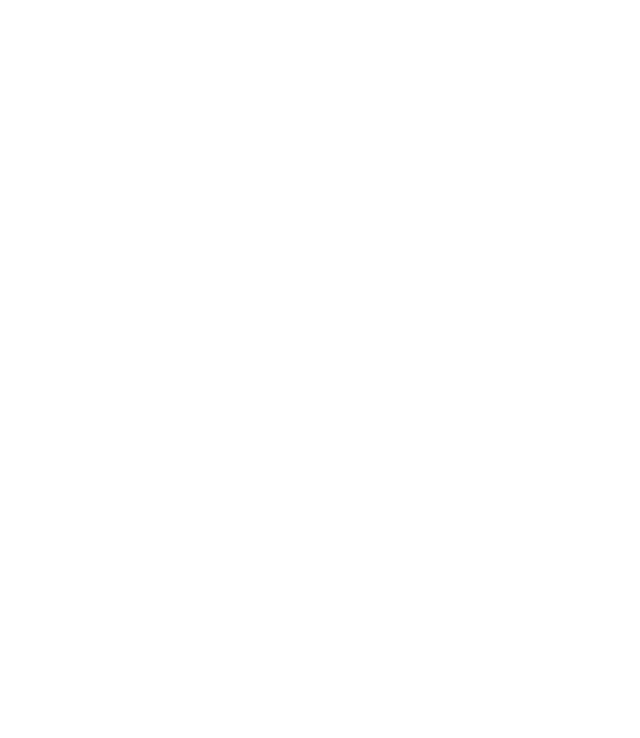
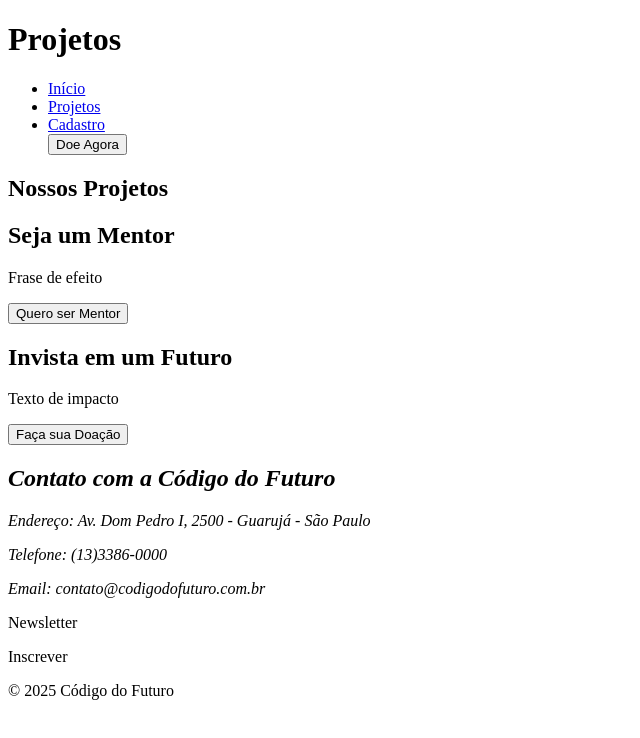
Before and after one commit to danfelixx11/Frontend-Faculdade, a plain HTML site: page projeto.html in a window 1280 px wide. Shown: the whole page, without its empty margins (0-640 px from the left). Drawn offline with Linux system fonts and the light colour scheme.

Commit message:
feat(structure): Cria a estrutura HTML semântica das páginas principais

```diff
--- a/projeto.html
+++ b/projeto.html
@@ -1,11 +1,54 @@
 <!DOCTYPE html>
 <html lang="pt-BR">
-<head>
-    <meta charset="UTF-8">
-    <meta name="viewport" content="width=device-width, initial-scale=1.0">
-    <title>Document</title>
-</head>
-<body>
-
-</body>
+  <head>
+    <meta charset="UTF-8" />
+    <meta name="viewport" content="width=device-width, initial-scale=1.0" />
+    <title>Projetos</title>
+  </head>
+  <body>
+    <header>
+      <h1>Projetos</h1>
+      <nav>
+        <ul>
+          <li><a href="index.html">Início</a></li>
+          <li><a href="projeto.html">Projetos</a></li>
+          <li><a href="cadastro.html">Cadastro</a></li>
+          <button href="#">Doe Agora</button>
+        </ul>
+      </nav>
+    </header>
+    <main>
+      <section>
+        <h2>Nossos Projetos</h2>
+        <div></div>
+        <div></div>
+        <div></div>
+      </section>
+      <section>
+        <h2>Seja um Mentor</h2>
+        <p>Frase de efeito</p>
+        <button>Quero ser Mentor</button>
+      </section>
+      <section>
+        <h2>Invista em um Futuro</h2>
+        <p>Texto de impacto</p>
+        <button>Faça sua Doação</button>
+      </section>
+    </main>
+    <footer>
+      <address>
+        <h2>Contato com a Código do Futuro</h2>
+        <p>Endereço: Av. Dom Pedro I, 2500 - Guarujá - São Paulo</p>
+        <p>Telefone: (13)3386-0000</p>
+        <p>Email: contato@codigodofuturo.com.br</p>
+      </address>
+      <div>
+        <p>Newsletter</p>
+        <form action="">Inscrever</form>
+      </div>
+      <div>
+        <p>&copy; 2025 Código do Futuro</p>
+      </div>
+    </footer>
+  </body>
 </html>
```
Also changed, not shown: cadastro.html (+43 -8 lines), index.html (+47 -17 lines).
